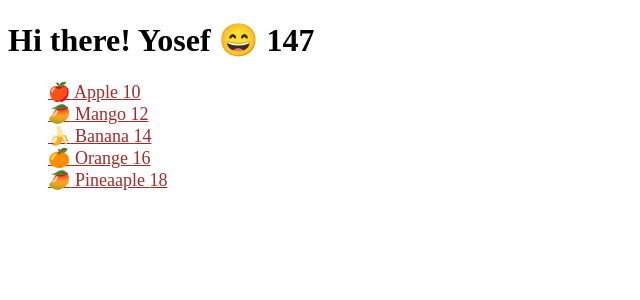
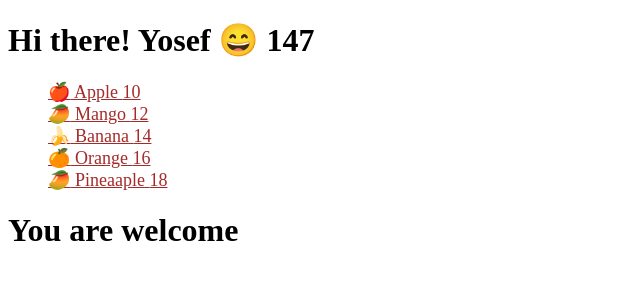
Before and after one commit to mercytv932/react-pro, a React (Vite) app: page / in a window 1280 px wide. Shown: the top 300 px of the page, without its empty margins (0-640 px from the left). Built offline with nearby package versions, Linux system fonts and the light colour scheme.

Commit message:
conditional rendering/components

```diff
--- a/src/App.jsx
+++ b/src/App.jsx
@@ -1,6 +1,7 @@
 import "./App.css";
 import Hello from "./components/Hello";
 import Fruits from "./components/Fruits";
+import ConditionalComponent from "./components/ConditionalComponent";
 function App(props) {
   const seatNumbers = [1, 4, 7];
   const person = {
@@ -13,6 +14,7 @@
     <>
       <Hello person={person} />
       <Fruits />
+      <ConditionalComponent />
     </>
   );
 }
--- /dev/null
+++ b/src/components/Code.jsx
@@ -0,0 +1,7 @@
+export default function Code() {
+  return (
+    <div>
+      <h1>Code everyday</h1>
+    </div>
+  );
+}
--- /dev/null
+++ b/src/components/ConditionalComponent.jsx
@@ -0,0 +1,10 @@
+import Welcome from "./Welcome";
+import Code from "./Code";
+export default function ConditionalComponent() {
+  const display = true;
+  if (display) {
+    return <Welcome />;
+  } else {
+    return <Code />;
+  }
+}
--- /dev/null
+++ b/src/components/Welcome.jsx
@@ -0,0 +1,7 @@
+export default function Welcome() {
+  return (
+    <div>
+      <h1>You are welcome</h1>
+    </div>
+  );
+}
```
